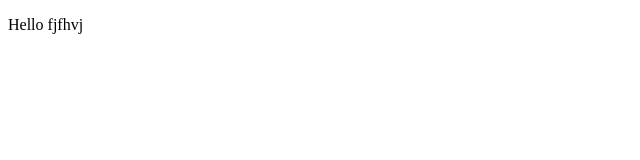
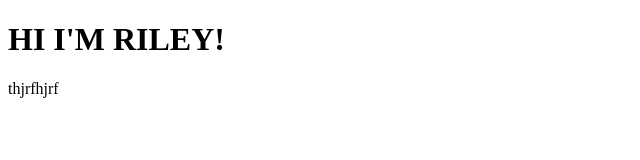
Before and after one commit to rileywm/rileywm.github.io, a plain HTML site: page index.html in a window 1280 px wide. Shown: the whole page, without its empty margins (0-640 px from the left). Drawn offline with Linux system fonts and the light colour scheme.

Commit message:
I changed it
fjvnfjvbjfbnhjbhv

```diff
--- a/index.html
+++ b/index.html
@@ -1,6 +1,14 @@
 <!DOCTYPE html>
 <html>
 <body>
-<p> Hello fjfhvj </p>
+<p>  </p>
+	<div>
+		<h1>
+			HI I'M RILEY!
+		</h1>
+		<p> thjrfhjrf </p>
+	</div>
+
+
 </body>
 </html>
```
